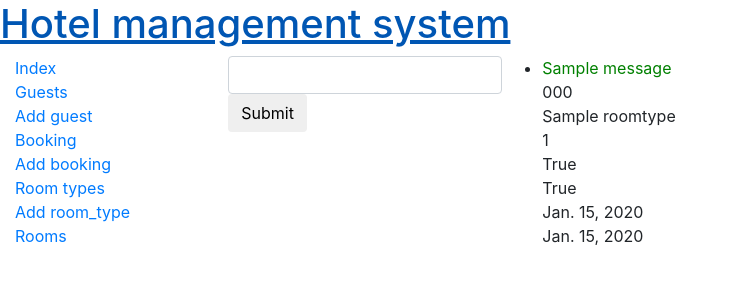
After one commit to tugcanolgun/YAHOMAS, a Django app: page /room/00000000-0000-0000-0000-000000000001 in a window 1280 px wide. The commit adds this page. Shown: the top 300 px of the page, without its empty margins (0-738 px from the left). Run offline with Django 3.2, Linux system fonts and the light colour scheme; tables that the repository leaves empty hold one stand-in row (values such as "Sample post"); one stand-in notice (Sample message) is shown; some libraries are stand-ins or nearby versions.

Commit message:
Change DB, add room, roomtype

```diff
--- a/easy/templates/easy/base.html
+++ b/easy/templates/easy/base.html
@@ -16,6 +16,9 @@
                 <a href="{% url 'easy:guest_add' %}">Add guest</a> <br>
                 <a href="{% url 'easy:booking' %}">Booking</a> <br>
                 <a href="{% url 'easy:booking_add' %}">Add booking</a> <br>
+                <a href="{% url 'easy:room_type' %}">Room types</a> <br>
+                <a href="{% url 'easy:room_type_add' %}">Add room_type</a> <br>
+                <a href="{% url 'easy:room' %}">Rooms</a> <br>
             </div>
             <div class="col-10">
                 {% block content %}
@@ -24,6 +27,7 @@
         </div>
     </div>
 </body>
+
 <script src="https://code.jquery.com/jquery-3.3.1.slim.min.js" integrity="sha384-q8i/X+965DzO0rT7abK41JStQIAqVgRVzpbzo5smXKp4YfRvH+8abtTE1Pi6jizo" crossorigin="anonymous"></script>
 <script src="https://cdnjs.cloudflare.com/ajax/libs/popper.js/1.14.3/umd/popper.min.js" integrity="sha384-ZMP7rVo3mIykV+2+9J3UJ46jBk0WLaUAdn689aCwoqbBJiSnjAK/l8WvCWPIPm49" crossorigin="anonymous"></script>
 <script src="https://stackpath.bootstrapcdn.com/bootstrap/4.1.3/js/bootstrap.min.js" integrity="sha384-ChfqqxuZUCnJSK3+MXmPNIyE6ZbWh2IMqE241rYiqJxyMiZ6OW/JmZQ5stwEULTy" crossorigin="anonymous"></script>
--- /dev/null
+++ b/easy/templates/easy/message.html
@@ -0,0 +1,6 @@
+    {% if messages %}
+        {% for message in messages %}
+        <li{% if message.tags %} class="{{ message.tags }}"{% endif %}><span style="color: green">{{ message }}</span></li>
+        <!-- <span style="color: green">{{ message }}</span> -->
+        {% endfor %}
+    {% endif %}
--- /dev/null
+++ b/easy/templates/easy/room/detail.html
@@ -0,0 +1,55 @@
+{% extends 'easy/base.html' %}
+
+<link rel="stylesheet" href="http://code.jquery.com/ui/1.8.18/themes/base/jquery-ui.css" type="text/css" media="all" />
+{% block content %}
+<div class="container">
+    <div class="row">
+
+<form id="search" method="POST" action="{% url 'easy:guest_search' %}">
+ {% csrf_token %}
+ <input type="text" class="form-control" id="txtSearch" name="txtSearch">
+ <button type="submit" class="btn btn-default btn-submit">Submit</button>
+</form>
+
+{% if room %}
+    <ul>
+
+    {% include "easy/message.html" %}
+    {{ room.room_number }} <br>
+    {{ room.room_type }} <br>
+    {{ room.number_of_beds }} <br>
+    {{ room.is_smoke }} <br>
+    {{ room.is_balcony }} <br>
+    {{ room.created_at }} <br>
+    {{ room.updated_at }} <br>
+    </ul>
+{% else %}
+    <p>No room could be found.</p>
+{% endif %}
+    </div>
+</div>
+
+<script src="http://ajax.googleapis.com/ajax/libs/jquery/1.7.1/jquery.min.js" type="text/javascript"> </script>
+<script src="https://ajax.googleapis.com/ajax/libs/jqueryui/1.8.16/jquery-ui.min.js" type="text/javascript"></script>
+
+  <script>
+    $("#txtSearch").change(function () {
+      var username = $(this).val();
+
+      $.ajax({
+        url: '{% url "easy:guest_search" %}',
+        data: {
+          'guest_name': username
+        },
+        dataType: 'json',
+        success: function (data) {
+          if (data.is_taken) {
+            alert("A user with this username already exists.");
+          }
+        }
+      });
+
+    });
+  </script>
+
+{% endblock %}
--- a/easy/urls.py
+++ b/easy/urls.py
@@ -6,12 +6,20 @@ app_name = 'easy'
 
 urlpatterns = [
     path('', views.index, name='index'),
+    path('guest/search', views.guest_search, name='guest_search'),
     path('guest/add', views.guest_add, name='guest_add'),
     path('guest/', views.guest, name='guest'),
     path('guest/delete/<uuid:guest_id>', views.guest_delete, name='guest_delete'),
     path('booking/', views.booking, name='booking'),
     path('booking/add', views.booking_add, name='booking_add'),
     path('booking/delete/<uuid:booking_id>', views.booking_delete, name='booking_delete'),
+    path('room_type/', views.room_type, name='room_type'),
+    path('room_type/add', views.room_type_add, name='room_type_add'),
+    path('room_type/delete/<uuid:room_type_id>', views.room_type_delete, name='room_type_delete'),
+    path('room/', views.room, name='room'),
+    path('room/<uuid:room_id>', views.room, name='room'),
+    path('room/add/<uuid:room_type_id>', views.room_add, name='room_add'),
+    path('room/delete/<uuid:room_id>', views.room_delete, name='room_delete'),
     # path('<int:pk>/', views.DetailView.as_view(), name='detail'),
     # path('<int:pk>/results/', views.ResultsView.as_view(), name='results'),
     # path('<int:question_id>/vote/', views.vote, name='vote'),
--- a/easy/views.py
+++ b/easy/views.py
@@ -5,8 +5,8 @@ from django.contrib import messages
 from django.urls import reverse
 from django.views import generic
 
-from .models import RoomType, Guests, Booking
-from .forms import PostForm, AddGuest, NameForm
+from .models import RoomType, Guests, Booking, Rooms, RoomType
+from .forms import BookingForm, AddGuest, NameForm, RoomsForm, RoomTypeForm
 
 logging.basicConfig(level=logging.INFO)
 logger = logging.getLogger(__name__)
@@ -19,7 +19,7 @@ def index(request):
         if form.is_valid():
             return redirect(request.META['HTTP_REFERER'])
     else:
-        form = PostForm()
+        form = BookingForm()
 
     return render(request, 'easy/index.html', {'form': form })
 
@@ -33,24 +33,19 @@ def booking(request):
 
 def booking_add(request):
     if request.method == 'POST':
-        form = PostForm(request.POST)
+        form = BookingForm(request.POST)
         if form.is_valid():
-            start_date = form.cleaned_data['start_date']
-            end_date = form.cleaned_data['end_date']
-            price = form.cleaned_data['price']
-            amount_paid = form.cleaned_data['amount_paid']
-            is_checked_in = form.cleaned_data['is_checked_in']
             booking = Booking(
-                start_date = start_date,
-                end_date = end_date,
-                price = price,
-                amount_paid = amount_paid,
-                is_checked_in = is_checked_in
+                start_date = form.cleaned_data['start_date'],
+                end_date = form.cleaned_data['end_date'],
+                price = form.cleaned_data['price'],
+                amount_paid = form.cleaned_data['amount_paid'],
+                is_checked_in = form.cleaned_data['is_checked_in']
             )
             booking.save()
             return HttpResponseRedirect(request.META.get('HTTP_REFERER', '/'))
     else:
-        form = PostForm()
+        form = BookingForm()
 
     return render(request, 'easy/booking/add.html', {'form': form })
 
@@ -59,15 +54,127 @@ def booking_delete(request, booking_id):
     if guest:
         _booking.delete()
         messages.success(request, "Booking is deleted")
-        # return HttpResponseRedirect(request.path)
         return HttpResponseRedirect(request.META.get('HTTP_REFERER', '/'))
-        # return redirect(request.META.get('HTTP_REFERER', '/'))
     else:
         logger.warning("Bookin could not be found. ID: ", booking_id)
         return HttpResponse(status=204)
 
 
+### ROOM TYPES
+
+def room_type(request):
+    if request.method == 'GET':
+        room_types = RoomType.objects.order_by('-created_at')[:10]
+        context = {'room_types': room_types}
+        return render(request, 'easy/room_type/index.html', context)
+
+def room_type_add(request):
+    if request.method == 'POST':
+        form = RoomTypeForm(request.POST)
+        if form.is_valid():
+            room_type = RoomType(
+                name = form.cleaned_data['name'],
+                bed_count = form.cleaned_data['bed_count'],
+                is_smoke = form.cleaned_data['is_smoke'],
+            )
+            room_type.save()
+            logger.info(f"Room type save is successful. Name: {form.cleaned_data['name']}")
+            return HttpResponseRedirect(request.META.get('HTTP_REFERER', '/'))
+    else:
+        form = RoomTypeForm()
+
+    return render(request, 'easy/room_type/add.html', {'form': form })
+
+def room_type_delete(request, room_type_id):
+    _room_type = RoomType.objects.get(id=room_type_id)
+    if guest:
+        _room_type.delete()
+        messages.success(request, "Room type is deleted")
+        return HttpResponseRedirect(request.META.get('HTTP_REFERER', '/'))
+    else:
+        logger.warning("Room type could not be found. ID: ", room_type_id)
+        return HttpResponse(status=204)
+
+### ROOMS
+
+# def room(request):
+#     if request.method == 'GET':
+#         rooms = Rooms.objects.order_by('-created_at')[:10]
+#         context = {'rooms': rooms}
+#         return render(request, 'easy/room/index.html', context)
+
+def room(request, room_id=None):
+    if request.method == 'GET':
+        if not room_id:
+            rooms = Rooms.objects.order_by('-created_at')[:10]
+            context = {'rooms': rooms}
+            return render(request, 'easy/room/index.html', context)
+        else:
+            room = Rooms.objects.get(id=room_id)
+            context = {'room': room}
+            return render(request, 'easy/room/detail.html', context)
+
+def room_add(request, room_type_id):
+    if request.method == 'POST':
+        form = RoomsForm(request.POST)
+        if form.is_valid():
+            room = Rooms(
+                room_type = form.cleaned_data['room_type'],
+                room_number = form.cleaned_data['room_number'],
+                number_of_beds = form.cleaned_data['number_of_beds'],
+                is_smoke = form.cleaned_data['is_smoke'],
+                is_balcony = form.cleaned_data['is_balcony'],
+            )
+            room.save()
+            logger.info(f"Room save is successful. ")
+            return HttpResponseRedirect(request.META.get('HTTP_REFERER', '/'))
+    else:
+
+        room_type_instance = RoomType.objects.get(id=room_type_id)
+        print(room_type_instance)
+        form = RoomsForm(
+            request.POST or None,
+            initial={
+                'room_type': room_type_instance,
+                # 'number_of_beds': room_type_instance.bed_count,
+                # 'is_smoke': room_type_instance.is_smoke
+            })
+
+    return render(request, 'easy/room/add.html', {'form': form, 'room_type_id': room_type_id })
+
+def room_delete(request, room_id):
+    _room = Rooms.objects.get(id=room_id)
+    if guest:
+        _room.delete()
+        messages.success(request, "Room is deleted")
+        return HttpResponseRedirect(request.META.get('HTTP_REFERER', '/'))
+    else:
+        logger.warning("Room could not be found. ID: ", room_id)
+        return HttpResponse(status=204)
+
+
+
 ### GUEST
+
+def guest_search(request):
+    logger.info(f"Request arrived for search =====================================================")
+    guest_name = request.GET.get('guest_name', None)
+    data = {
+        'is_taken': Guests.objects.filter(name__startswith=guest_name).exists()
+    }
+    return JsonResponse(data)
+    if request.is_ajax():
+        logger.info(f"Request arrived for the ajax search")
+        q = request.GET.get('term', '').capitalize()
+        search_qs = Guests.objects.filter(name__startswith=q)
+        results = []
+        for r in search_qs:
+            results.append(r.FIELD)
+        data = json.dumps(results)
+    else:
+        data = 'fail'
+    mimetype = 'application/json'
+    return HttpResponse(data, mimetype)
 
 def guest(request):
     if request.method == 'GET':
@@ -79,13 +186,12 @@ def guest_add(request):
     if request.method == 'POST':
         form = AddGuest(request.POST)
         if form.is_valid():
-            name = form.cleaned_data['name']
-            surname = form.cleaned_data['surname']
             guest = Guests(
-                name = name,
-                surname = surname
+                name = form.cleaned_data['name'],
+                surname = form.cleaned_data['surname']
             )
             guest.save()
+            logger.info(f"Guest save successful")
             return redirect(request.META['HTTP_REFERER'])
             # return HttpResponseRedirect('/thanks/')
     else:
@@ -93,17 +199,12 @@ def guest_add(request):
     return render(request, 'easy/guest/add.html', {'form': form})
 
 def guest_delete(request, guest_id):
-    logger.info(f"Guest delete request. ID: {guest_id}")
     _guest = Guests.objects.get(id=guest_id)
     if guest:
-        logger.info(f"Guest is found. Deleting... {guest_id}")
         _guest.delete()
-        logger.info(f"Guest deletion is complete. Redirecting...")
-
+        logger.info(f"Guest delete successful. ID: {guest_id}")
         messages.success(request, "Your data has been saved!")
-        # return HttpResponseRedirect(request.path)
         return HttpResponseRedirect(request.META.get('HTTP_REFERER', '/'))
-        # return redirect(request.META.get('HTTP_REFERER', '/'))
     else:
         logger.warning("Guest could not be found. ID: ", guest_id)
         return HttpResponse(status=204)
```
Also changed, not shown: easy/forms.py (+14 -2 lines), easy/models.py (+7 -3 lines), easy/templates/easy/guest/index.html (+1 -6 lines), easy/templates/easy/room/add.html (added, +16 -0 lines), easy/templates/easy/room/index.html (added, +24 -0 lines), easy/templates/easy/room_type/add.html (added, +16 -0 lines), easy/templates/easy/room_type/index.html (added, +22 -0 lines), easy/migrations/0003_roomtype_name.py (added), easy/migrations/0004_auto_20181209_1159.py (added), easy/migrations/0005_auto_20181209_1440.py (added).
